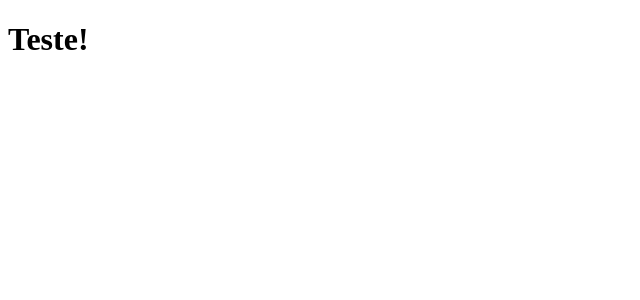
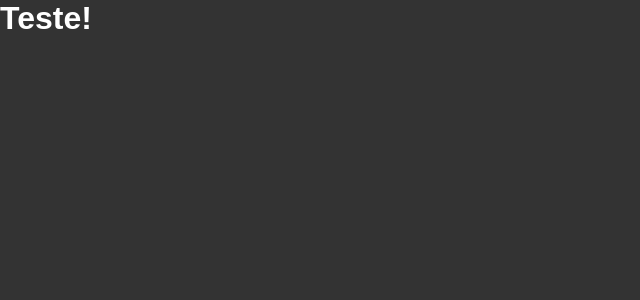
Before and after one commit to victorbadaro/blog, a React (Vite) app: page / in a window 1280 px wide. Shown: the top 300 px of the page, without its empty margins (0-640 px from the left). Built offline with nearby package versions, Linux system fonts and the light colour scheme.

Commit message:
feat: add global basic styles

```diff
--- a/src/App.tsx
+++ b/src/App.tsx
@@ -1,3 +1,10 @@
+import { GlobalStyle } from './styles/global';
+
 export function App() {
-  return <h1>Teste!</h1>;
+  return (
+    <>
+      <GlobalStyle />
+      <h1>Teste!</h1>
+    </>
+  );
 }
--- /dev/null
+++ b/src/styles/global.ts
@@ -0,0 +1,25 @@
+import { createGlobalStyle } from 'styled-components';
+
+export const GlobalStyle = createGlobalStyle`
+  * {
+    margin: 0;
+    padding: 0;
+    box-sizing: border-box;
+  }
+
+  body {
+    font-family: Arial, Helvetica, sans-serif;
+    background-color: #333;
+    color: #fff;
+
+    a {
+      text-decoration: none;
+      color: inherit;
+    }
+
+    button {
+      cursor: pointer;
+      border: none;
+    }
+  }
+`;
```
